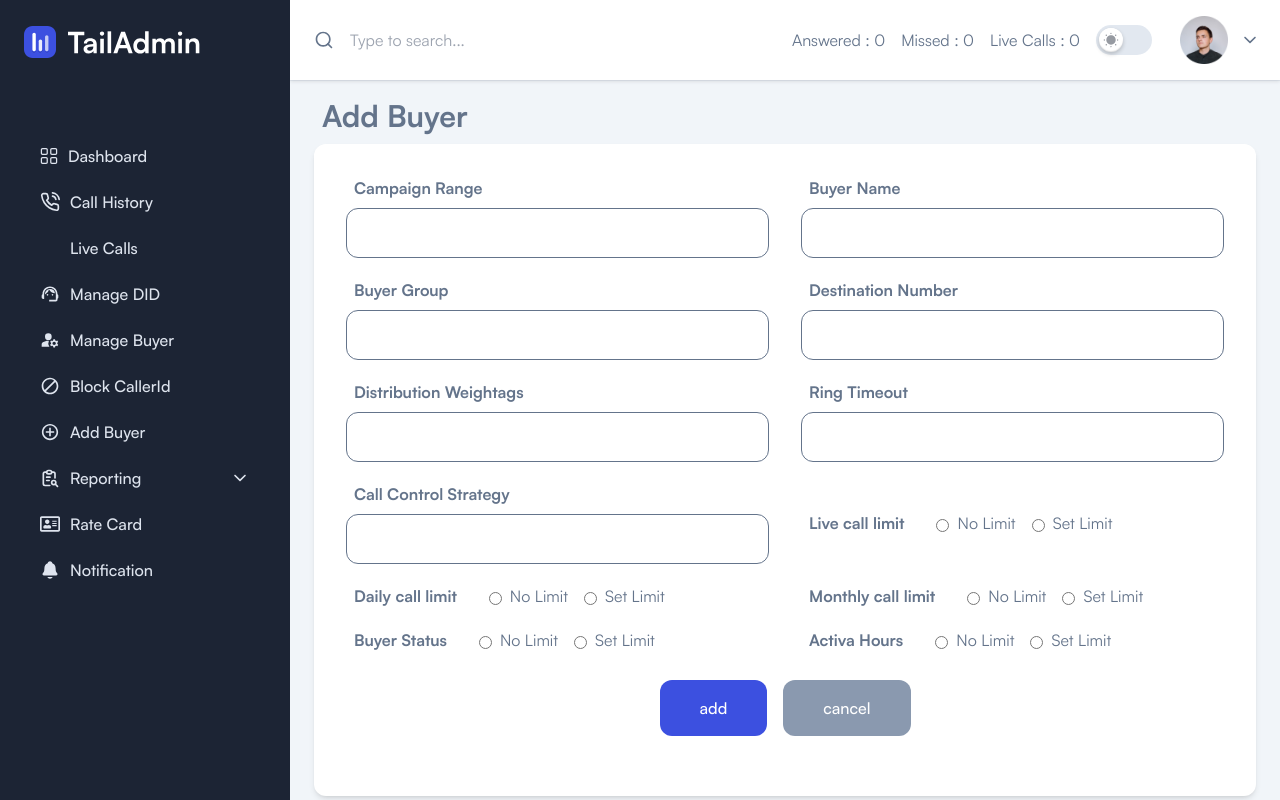
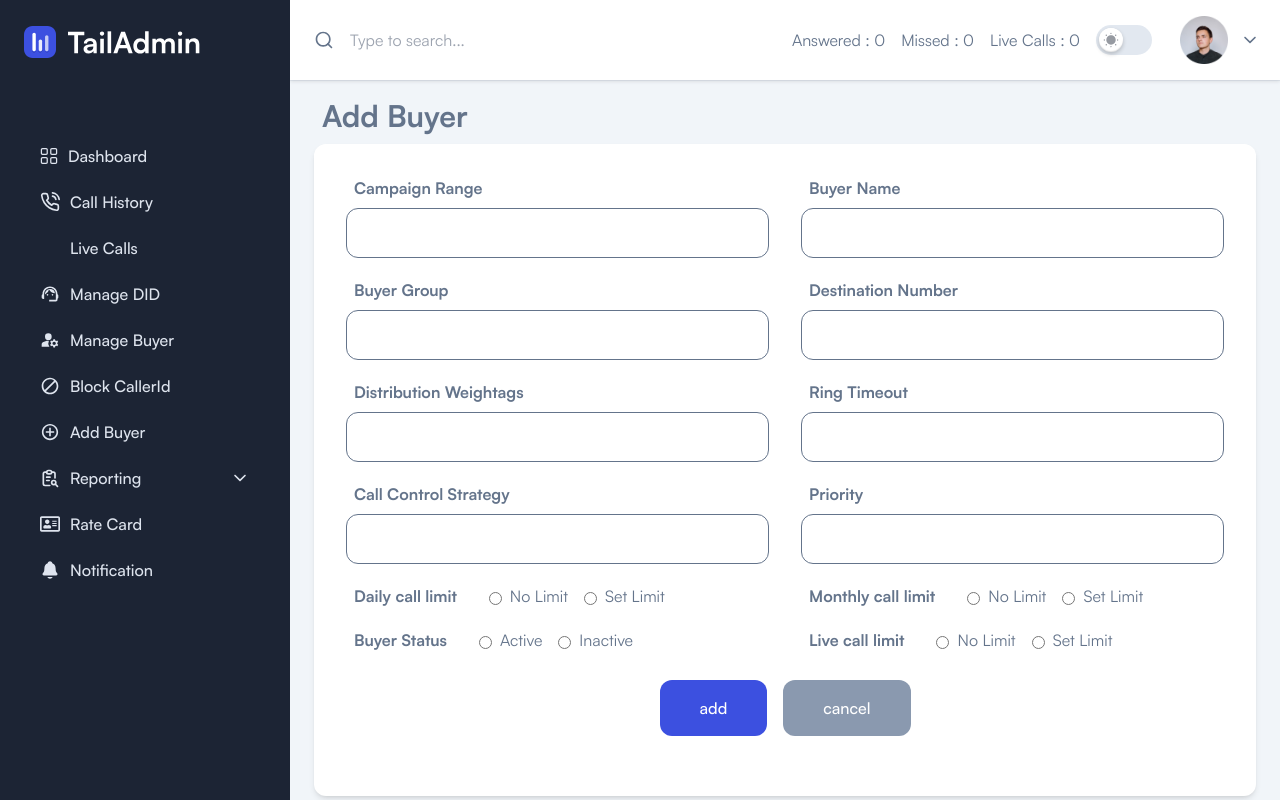
Before and after one commit to Saisatyam010/IVR-frontend, a React (Vite) app: page /addbuyer in a window 1280 px wide. Built offline with nearby package versions, Linux system fonts and the light colour scheme; some icons are missing.

Commit message:
Update Add Buyer

```diff
--- a/src/pages/Addbuyer.tsx
+++ b/src/pages/Addbuyer.tsx
@@ -11,7 +11,8 @@ export type addBuyerInputs={
     live_call_limit:string,
     daily_call_limit:string,
     monthly_call_limit:string,
-    buyer_status:string,
+    buyer_status:boolean,
+    priority:number,
     active_hours:string,
 
 }
@@ -78,17 +79,11 @@ const Addbuyer = () => {
                         <label className="font-bold ms-2 dark:text-white">Call Control Strategy</label><br />
                         <input {...register("call_control_strategy", { required: true })} className="w-full rounded-xl mt-2 border-bg-gray focus:outline-none bg-transparent border border-whote  p-3" />
                     </div>
-                    <div className="flex !items-center gap-4 w-full lg:w-1/2">
-                        <label className="font-bold ms-2 dark:text-white">Live call limit</label><br />
+                    <div className="space-y-2 w-full lg:w-1/2">
+                        <label className="font-bold ms-2 dark:text-white">Priority</label><br />
+                        <input {...register("priority", { required: true })} className="w-full rounded-xl mt-2 border-bg-gray focus:outline-none bg-transparent border border-whote  p-3" />
+                    </div>
 
-                        <div className="flex items-start gap-2">
-                            <input {...register("live_call_limit", { required: true })} type="radio"   className=" rounded-xl mt-2 border-bg-gray focus:outline-none bg-transparent border border-whote  p-3" value="no limit" />No Limit
-                        </div>
-                        <div className="flex items-start gap-2">
-                            <input {...register("live_call_limit", { required: true })} type="radio"  className="  rounded-xl mt-2 border-bg-gray focus:outline-none bg-transparent border border-whote  p-3" value="set limit"/>Set Limit
-                        </div>
-
-                    </div>
                 </div>
 
                 <div className="flex flex-col md:flex-row gap-4 lg:gap-8 mt-5">
@@ -124,25 +119,25 @@ const Addbuyer = () => {
                         <label className="font-bold ms-2 dark:text-white">Buyer Status</label><br />
 
                         <div className="flex items-start gap-2">
-                            <input {...register("buyer_status", { required: true })} type="radio"  className=" rounded-xl mt-2 border-bg-gray focus:outline-none bg-transparent border border-whote  p-3" value="no limit"/>No Limit
+                            <input {...register("buyer_status", { required: true })} type="radio"  className=" rounded-xl mt-2 border-bg-gray focus:outline-none bg-transparent border border-whote  p-3" value={true}/>Active
                         </div>
                         <div className="flex items-start gap-2">
-                            <input {...register("buyer_status", { required: true })} type="radio"  className="  rounded-xl mt-2 border-bg-gray focus:outline-none bg-transparent border border-whote  p-3" value="set limit"/>Set Limit
+                            <input {...register("buyer_status", { required: true })} type="radio"  className="  rounded-xl mt-2 border-bg-gray focus:outline-none bg-transparent border border-whote  p-3" value={false}/>Inactive
+                        </div>
+
+                    </div>
+                    <div className="flex !items-center gap-4 w-full lg:w-1/2">
+                        <label className="font-bold ms-2 dark:text-white">Live call limit</label><br />
+
+                        <div className="flex items-start gap-2">
+                            <input {...register("live_call_limit", { required: true })} type="radio"   className=" rounded-xl mt-2 border-bg-gray focus:outline-none bg-transparent border border-whote  p-3" value="no limit" />No Limit
+                        </div>
+                        <div className="flex items-start gap-2">
+                            <input {...register("live_call_limit", { required: true })} type="radio"  className="  rounded-xl mt-2 border-bg-gray focus:outline-none bg-transparent border border-whote  p-3" value="set limit"/>Set Limit
                         </div>
 
                     </div>
 
-                    <div className="flex !items-center gap-4 w-full lg:w-1/2">
-                        <label className="font-bold ms-2 dark:text-white">Activa Hours</label><br />
-
-                        <div className="flex items-start gap-2">
-                            <input {...register("active_hours", { required: true })} type="radio"  className=" rounded-xl mt-2 border-bg-gray focus:outline-none bg-transparent border border-whote  p-3" value="no limit"/>No Limit
-                        </div>
-                        <div className="flex items-start gap-2">
-                            <input {...register("active_hours", { required: true })} type="radio"  className="  rounded-xl mt-2 border-bg-gray focus:outline-none bg-transparent border border-whote  p-3" value="set limit" />Set Limit
-                        </div>
-
-                    </div>
                 </div>
 
                 {/* <div className="ms-3">
```
